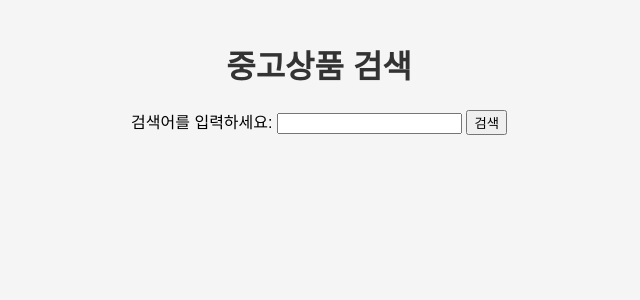
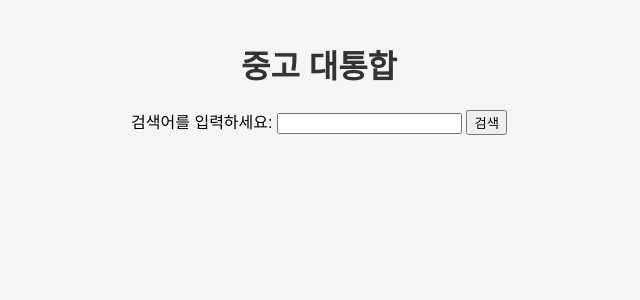
Before and after one commit to sseong08/used-unity, a Flask app: page / in a window 1280 px wide. Shown: the top 300 px of the page, without its empty margins (321-961 px from the left). Run offline with Flask 3, Linux system fonts and the light colour scheme.

Commit message:
Add files via upload

```diff
--- a/templates/index.html
+++ b/templates/index.html
@@ -3,11 +3,11 @@
 <head>
     <meta charset="UTF-8">
     <meta name="viewport" content="width=device-width, initial-scale=1.0">
-    <title>상품 검색</title>
+    <title>중고 대통합</title>
     <link rel="stylesheet" href="{{ url_for('static', filename='css/style.css') }}">
 </head>
 <body>
-    <h1 style="text-align: center;">중고상품 검색</h1>
+    <h1 style="text-align: center;">중고 대통합</h1>
     <form method="post" style="text-align: center;">
         <label for="query">검색어를 입력하세요:</label>
         <input type="text" id="query" name="query" required>
```
